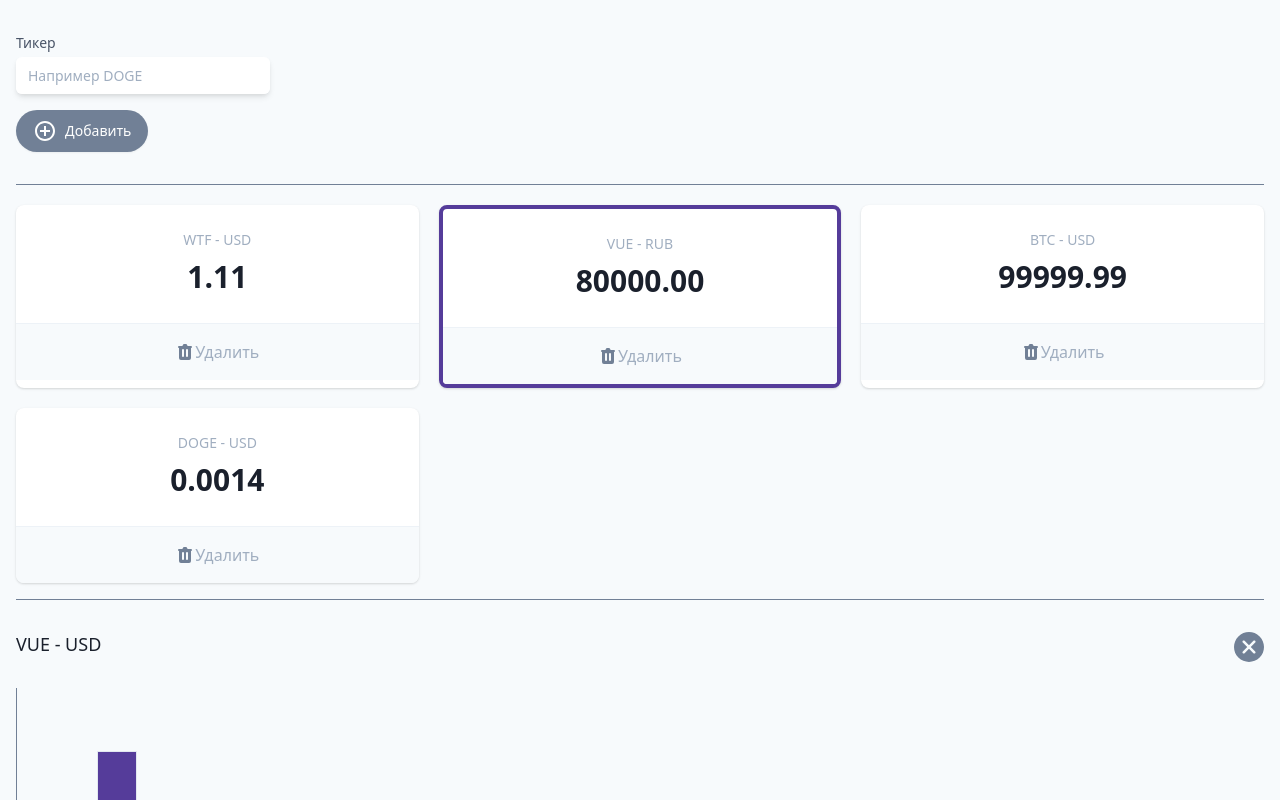
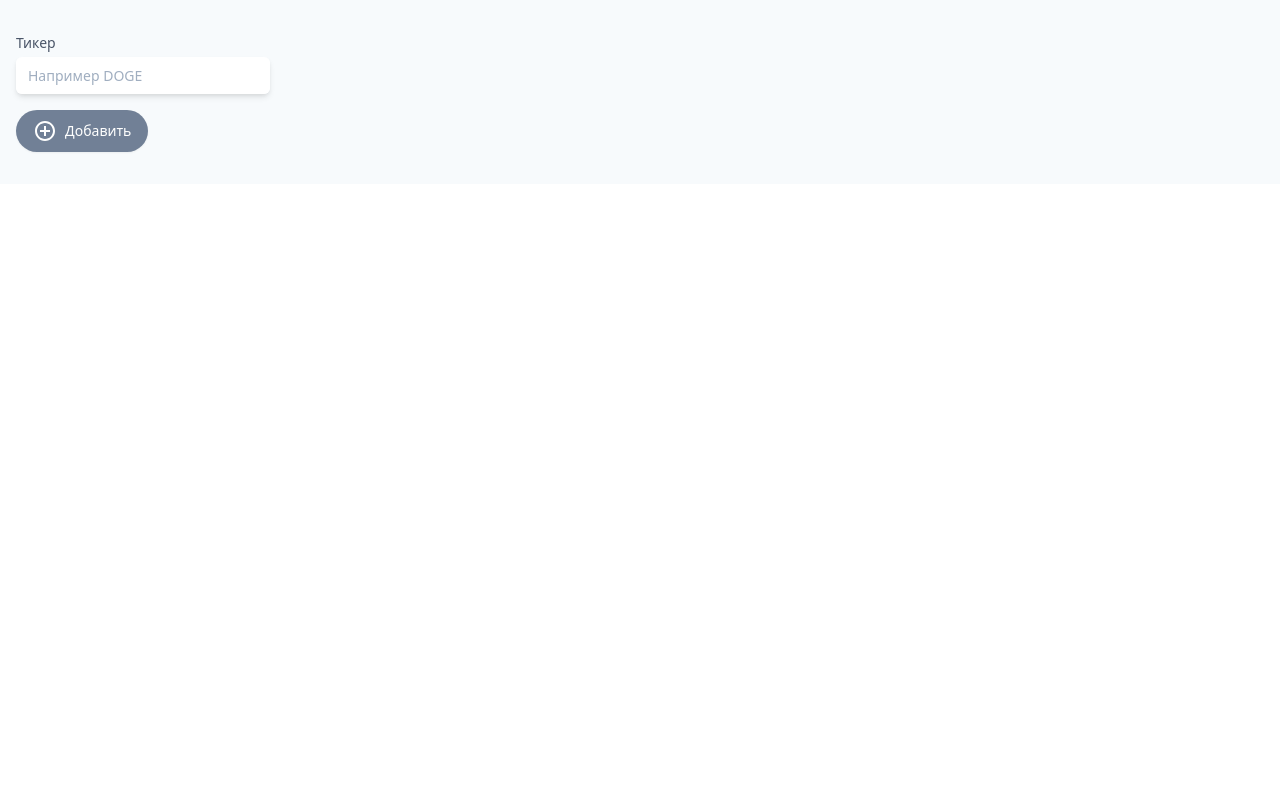
Before and after one commit to ANSNEKIT/cryptonomicon, a Vue app: page / in a window 1280 px wide. Shown: the top 800 px of the page. Built offline with nearby package versions, Linux system fonts and the light colour scheme.

Commit message:
Добавлена простая логика компонента

```diff
--- a/src/App.vue
+++ b/src/App.vue
@@ -10,6 +10,8 @@
             >
             <div class="mt-1 relative rounded-md shadow-md">
               <input
+                v-model="ticker"
+                @keydown.enter="add"
                 type="text"
                 name="wallet"
                 id="wallet"
@@ -20,6 +22,7 @@
           </div>
         </div>
         <button
+          @click="add"
           type="button"
           class="my-4 inline-flex items-center py-2 px-4 border border-transparent shadow-sm text-sm leading-4 font-medium rounded-full text-white bg-gray-600 hover:bg-gray-700 transition-colors duration-300 focus:outline-none focus:ring-2 focus:ring-offset-2 focus:ring-gray-500"
         >
@@ -40,103 +43,29 @@
         </button>
       </section>
 
+      <template v-if="tickers.length">
         <hr class="w-full border-t border-gray-600 my-4" />
         <dl class="mt-5 grid grid-cols-1 gap-5 sm:grid-cols-3">
           <div
+            v-for="t in tickers"
+            :key="t.name"
+            @click="select(t)"
+            :class="{
+              'border-4': sel == t,
+            }"
             class="bg-white overflow-hidden shadow rounded-lg border-purple-800 border-solid cursor-pointer"
           >
             <div class="px-4 py-5 sm:p-6 text-center">
               <dt class="text-sm font-medium text-gray-500 truncate">
-              WTF - USD
+                {{ t.name }} - USD
               </dt>
-            <dd class="mt-1 text-3xl font-semibold text-gray-900">1.11</dd>
+              <dd class="mt-1 text-3xl font-semibold text-gray-900">
+                {{ t.price }}
+              </dd>
             </div>
             <div class="w-full border-t border-gray-200"></div>
             <button
-            class="flex items-center justify-center font-medium w-full bg-gray-100 px-4 py-4 sm:px-6 text-md text-gray-500 hover:text-gray-600 hover:bg-gray-200 hover:opacity-20 transition-all focus:outline-none"
-          >
-            <svg
-              class="h-5 w-5"
-              xmlns="http://www.w3.org/2000/svg"
-              viewBox="0 0 20 20"
-              fill="#718096"
-              aria-hidden="true"
-            >
-              <path
-                fill-rule="evenodd"
-                d="M9 2a1 1 0 00-.894.553L7.382 4H4a1 1 0 000 2v10a2 2 0 002 2h8a2 2 0 002-2V6a1 1 0 100-2h-3.382l-.724-1.447A1 1 0 0011 2H9zM7 8a1 1 0 012 0v6a1 1 0 11-2 0V8zm5-1a1 1 0 00-1 1v6a1 1 0 102 0V8a1 1 0 00-1-1z"
-                clip-rule="evenodd"
-              ></path></svg
-            >Удалить
-          </button>
-        </div>
-        <div
-          class="bg-white overflow-hidden shadow rounded-lg border-purple-800 border-solid border-4 cursor-pointer"
-        >
-          <div class="px-4 py-5 sm:p-6 text-center">
-            <dt class="text-sm font-medium text-gray-500 truncate">
-              VUE - RUB
-            </dt>
-            <dd class="mt-1 text-3xl font-semibold text-gray-900">80000.00</dd>
-          </div>
-          <div class="w-full border-t border-gray-200"></div>
-          <button
-            class="flex items-center justify-center font-medium w-full bg-gray-100 px-4 py-4 sm:px-6 text-md text-gray-500 hover:text-gray-600 hover:bg-gray-200 hover:opacity-20 transition-all focus:outline-none"
-          >
-            <svg
-              class="h-5 w-5"
-              xmlns="http://www.w3.org/2000/svg"
-              viewBox="0 0 20 20"
-              fill="#718096"
-              aria-hidden="true"
-            >
-              <path
-                fill-rule="evenodd"
-                d="M9 2a1 1 0 00-.894.553L7.382 4H4a1 1 0 000 2v10a2 2 0 002 2h8a2 2 0 002-2V6a1 1 0 100-2h-3.382l-.724-1.447A1 1 0 0011 2H9zM7 8a1 1 0 012 0v6a1 1 0 11-2 0V8zm5-1a1 1 0 00-1 1v6a1 1 0 102 0V8a1 1 0 00-1-1z"
-                clip-rule="evenodd"
-              ></path></svg
-            >Удалить
-          </button>
-        </div>
-        <div
-          class="bg-white overflow-hidden shadow rounded-lg border-purple-800 border-solid cursor-pointer"
-        >
-          <div class="px-4 py-5 sm:p-6 text-center">
-            <dt class="text-sm font-medium text-gray-500 truncate">
-              BTC - USD
-            </dt>
-            <dd class="mt-1 text-3xl font-semibold text-gray-900">99999.99</dd>
-          </div>
-          <div class="w-full border-t border-gray-200"></div>
-          <button
-            class="flex items-center justify-center font-medium w-full bg-gray-100 px-4 py-4 sm:px-6 text-md text-gray-500 hover:text-gray-600 hover:bg-gray-200 hover:opacity-20 transition-all focus:outline-none"
-          >
-            <svg
-              class="h-5 w-5"
-              xmlns="http://www.w3.org/2000/svg"
-              viewBox="0 0 20 20"
-              fill="#718096"
-              aria-hidden="true"
-            >
-              <path
-                fill-rule="evenodd"
-                d="M9 2a1 1 0 00-.894.553L7.382 4H4a1 1 0 000 2v10a2 2 0 002 2h8a2 2 0 002-2V6a1 1 0 100-2h-3.382l-.724-1.447A1 1 0 0011 2H9zM7 8a1 1 0 012 0v6a1 1 0 11-2 0V8zm5-1a1 1 0 00-1 1v6a1 1 0 102 0V8a1 1 0 00-1-1z"
-                clip-rule="evenodd"
-              ></path></svg
-            >Удалить
-          </button>
-        </div>
-        <div
-          class="bg-white overflow-hidden shadow rounded-lg border-purple-800 border-solid cursor-pointer"
-        >
-          <div class="px-4 py-5 sm:p-6 text-center">
-            <dt class="text-sm font-medium text-gray-500 truncate">
-              DOGE - USD
-            </dt>
-            <dd class="mt-1 text-3xl font-semibold text-gray-900">0.0014</dd>
-          </div>
-          <div class="w-full border-t border-gray-200"></div>
-          <button
+              @click.stop="handleDelete(t)"
               class="flex items-center justify-center font-medium w-full bg-gray-100 px-4 py-4 sm:px-6 text-md text-gray-500 hover:text-gray-600 hover:bg-gray-200 hover:opacity-20 transition-all focus:outline-none"
             >
               <svg
@@ -156,17 +85,25 @@
           </div>
         </dl>
         <hr class="w-full border-t border-gray-600 my-4" />
-      <section class="relative">
+      </template>
+
+      <section v-if="tickers.length && sel" class="relative">
         <h3 class="text-lg leading-6 font-medium text-gray-900 my-8">
-          VUE - USD
+          {{ sel.name }} - USD
         </h3>
         <div class="flex items-end border-gray-600 border-b border-l h-64">
-          <div class="bg-purple-800 border w-10 h-24"></div>
-          <div class="bg-purple-800 border w-10 h-32"></div>
-          <div class="bg-purple-800 border w-10 h-48"></div>
-          <div class="bg-purple-800 border w-10 h-16"></div>
+          <div
+            v-for="(bar, idx) in normalizeGraph()"
+            :key="idx"
+            :style="{ height: `${bar}%` }"
+            class="bg-purple-800 border w-10"
+          ></div>
         </div>
-        <button type="button" class="absolute top-0 right-0">
+        <button
+          @click="sel = null"
+          type="button"
+          class="absolute top-0 right-0"
+        >
           <svg
             xmlns="http://www.w3.org/2000/svg"
             xmlns:xlink="http://www.w3.org/1999/xlink"
@@ -197,6 +134,56 @@
 <script>
 export default {
   name: "App",
+
+  data() {
+    return {
+      ticker: null,
+      tickers: [],
+      sel: null,
+      graph: [],
+    };
+  },
+  methods: {
+    add() {
+      const currentTicker = { name: this.ticker, price: "-" };
+
+      this.tickers.push(currentTicker);
+
+      setInterval(async () => {
+        const apiKey =
+          "3c03a6dbebfaee780e5db05e16794655250d6e9a6278dcbaa85b97eff2c821e4";
+        const api = `https://min-api.cryptocompare.com/data/price?fsym=${currentTicker.name}&tsyms=USD&api_key=${apiKey}`;
+        const response = await fetch(api);
+        const data = await response.json();
+        this.tickers.find((t) => t.name == currentTicker.name).price =
+          data.USD > 1 ? data.USD.toFixed(2) : data.USD.toPrecision(2);
+
+        if(this.sel.name === currentTicker.name) {
+          this.graph.push(data.USD);
+        }
+      }, 5000);
+
+      this.ticker = "";
+    },
+
+    handleDelete(tickerToRemove) {
+      this.tickers = this.tickers.filter((t) => t !== tickerToRemove);
+    },
+
+    normalizeGraph() {
+      const minValue = Math.min(...this.graph);
+      const maxValue = Math.max(...this.graph);
+
+      return this.graph.map(
+        (price) => 5 + ((price - minValue) * 95) / (maxValue - minValue)
+      );
+    },
+
+    select(ticker) {
+      this.sel = ticker;
+      this.graph = [];
+    },
+  },
 };
 </script>
 
```
Lines whose indentation alone changed are shown as unchanged.
